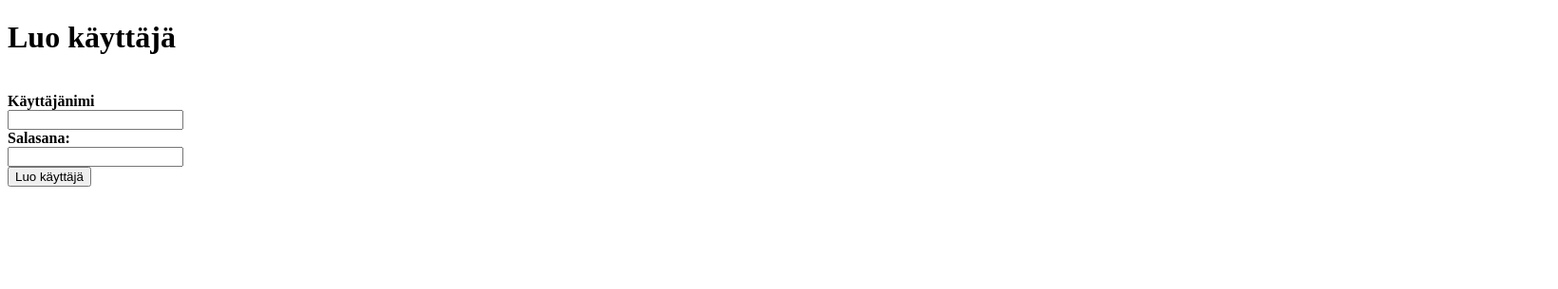
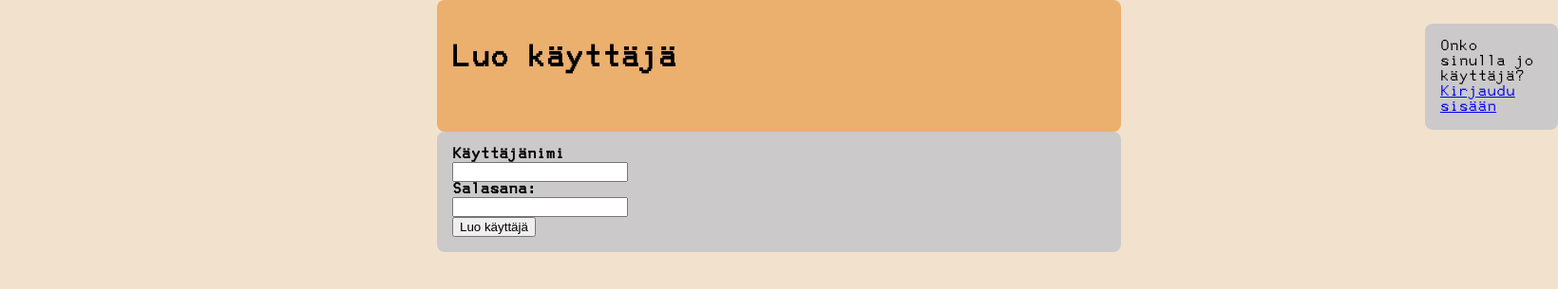
Before and after one commit to emilkivela/tsoha-messageboard, a Flask app: page /signin in a window 1640 px wide. Shown: the top 305 px of the page at 95% size. Run offline with Flask 3, Linux system fonts and the light colour scheme.

Commit message:
Add initial css

```diff
--- /dev/null
+++ b/static/style.css
@@ -0,0 +1,38 @@
+@font-face {
+    font-family: 'cordata';
+    src: url(/static/Web437_Cordata_PPC-21.woff) format('woff');
+}
+
+body {
+    font-family: cordata;
+    margin: auto;
+    max-width: 45em;
+    background: rgb(242, 226, 205);
+}
+
+nav {
+    padding: 1em 1em;
+    border-radius: .5em;
+    position: absolute;
+    left: 1500px;
+    top: 25px;
+    background: rgb(203, 201, 201);
+}
+
+.header {
+    padding: 1.5em 1em;
+    border-radius: .5em ;
+    background: rgb(235, 175, 110)
+}
+
+.content {
+    padding: 1em 1em;
+    border-radius: .5em ;
+    background: rgb(203, 201, 201);
+}
+
+.single {
+    padding: 1em .5em;
+    border-radius: .5em;
+    background: rgb(242, 226, 205);
+}
--- a/templates/error.html
+++ b/templates/error.html
@@ -1,6 +1,9 @@
 <!DOCTYPE html>
 <html>
     <head>
+        <link rel="stylesheet" href="{{ url_for('static', filename='style.css')}}"/>
+        <meta charset="utf-8">
+        <meta name="viewport" content="width=device-width, initial-scale=1">
         <title> Error </title>
     </head>
     <body>
--- a/templates/signin.html
+++ b/templates/signin.html
@@ -1,7 +1,15 @@
 <!DOCTYPE html>
 <html>
+    <head>
+        <link rel="stylesheet" href="{{ url_for('static', filename='style.css')}}"/>
+        <meta charset="utf-8">
+        <meta name="viewport" content="width=device-width, initial-scale=1">
+    </head>
     <body>
+        <div class="header">
             <h1> Luo käyttäjä </h1> <br>
+        </div>
+        <div class="content">
             <form action="/signin" method="POST">
                 <b> Käyttäjänimi</b> <br>
                 <input type="text" name="username"> <br>
@@ -10,5 +18,10 @@
                 <input type="submit" value="Luo käyttäjä">
                 <input type="hidden" name="csrf_token" value="{{ session.csrf_token }}">
             </form>
+        </div>
+        <nav>
+            Onko sinulla jo käyttäjä?
+            <a href="/login"> Kirjaudu sisään </a>
+        </nav>
     </body>
 </html>
```
Also changed, not shown: templates/direct.html (+19 -0 lines), templates/index.html (+11 -1 lines), templates/login.html (+10 -0 lines), templates/search.html (+20 -4 lines), templates/thread.html (+16 -2 lines), templates/topic.html (+16 -2 lines), static/Web437_Cordata_PPC-21.woff (added). Lines whose indentation alone changed are shown as unchanged.
